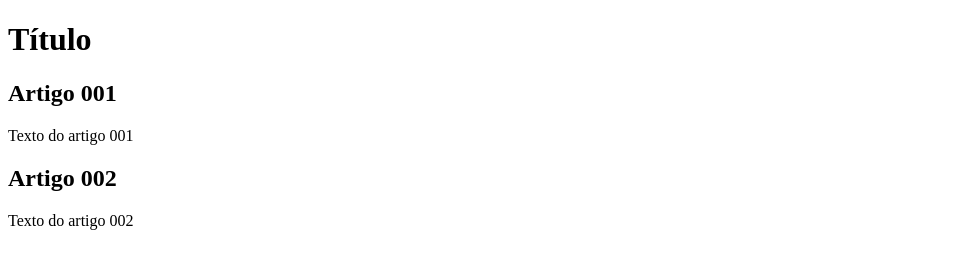
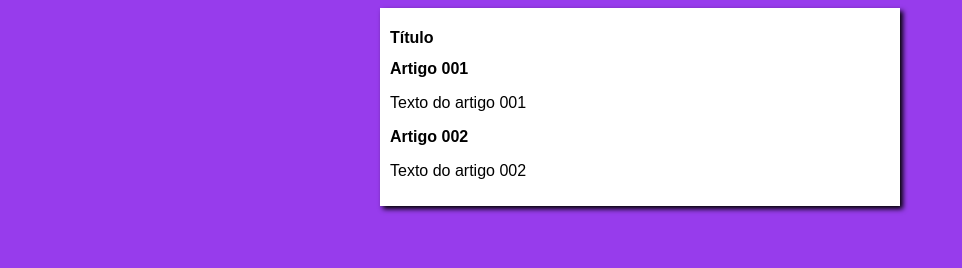
Before and after one commit to joaopgferreira/projeto-site, a plain HTML site: page index.html in a window 1280 px wide. Shown: the whole page, without its empty margins (0-962 px from the left). Drawn offline with Linux system fonts and the light colour scheme.

Commit message:
primeiras mudanças design

```diff
--- /dev/null
+++ b/estilos/style.css
@@ -0,0 +1,16 @@
+* {
+    font-family: Arial, Helvetica, sans-serif;
+    font-size: 16px;
+}
+
+body {
+    background-color: rgb(151, 60, 236);
+}
+
+main {
+    background-color: white;
+    width: 500px;
+    margin: auto;
+    padding: 10px;
+    box-shadow: 3px 3px 5px black;
+}
--- a/index.html
+++ b/index.html
@@ -4,6 +4,7 @@
     <meta charset="UTF-8">
     <meta name="viewport" content="width=device-width, initial-scale=1.0">
     <title>Document</title>
+    <link rel="stylesheet" href="estilos/style.css">
 </head>
 <body>
     <main>
```
